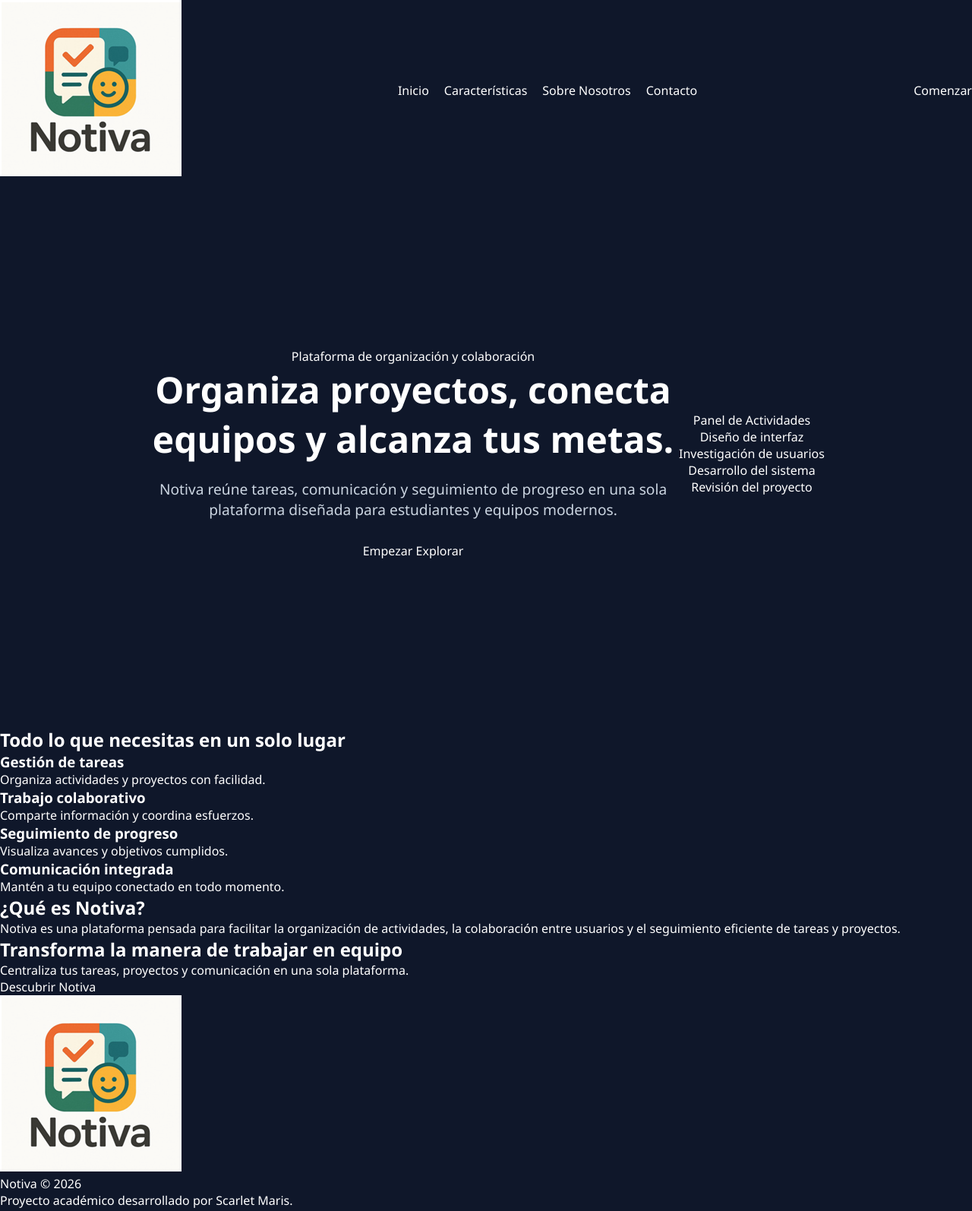
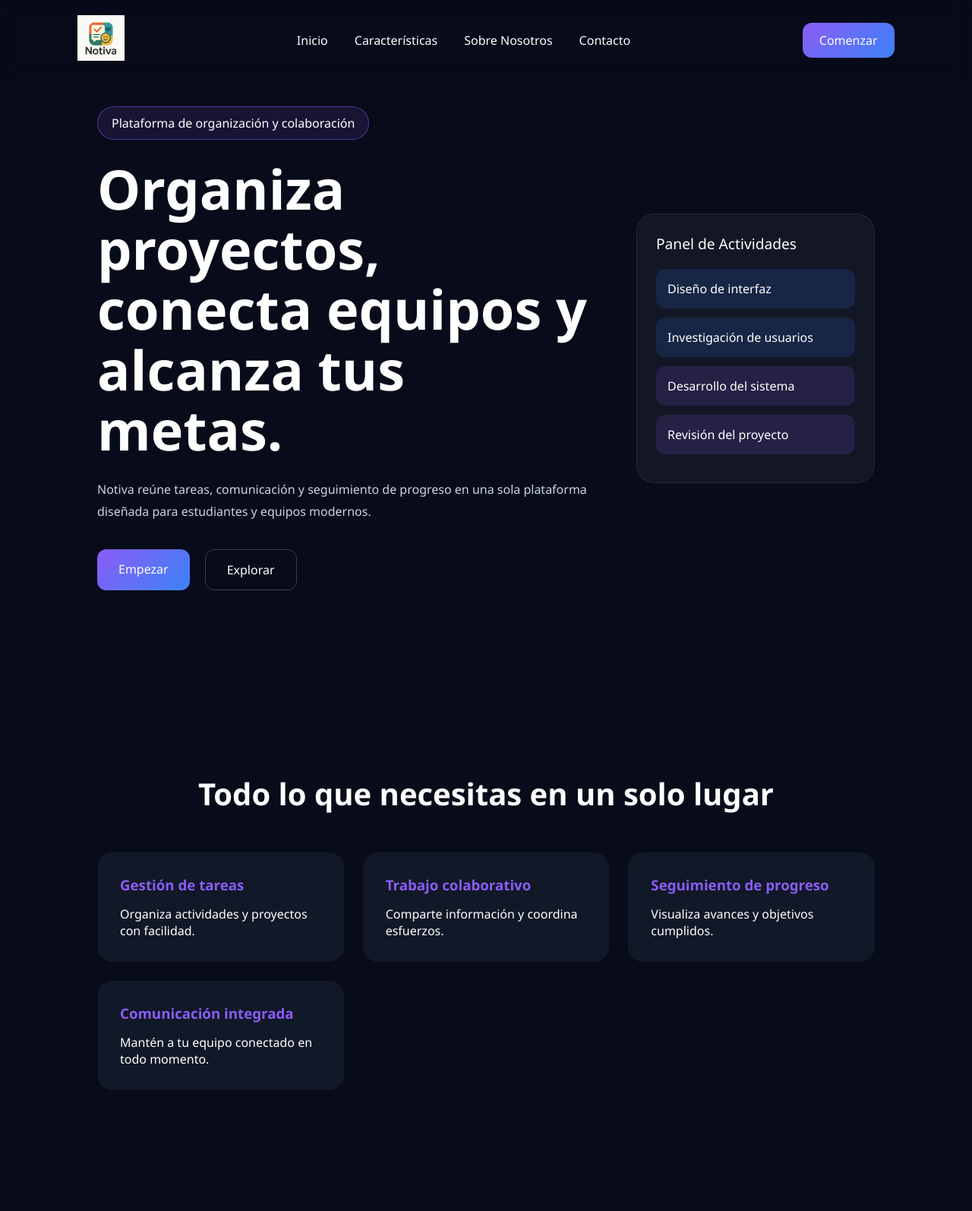
Before and after one commit to 26628463/notiva-landing-page, a plain HTML site: page index.html in a window 1280 px wide. Shown: the top 1594 px of the page at 76% size. Drawn offline with Linux system fonts and the light colour scheme.

Commit message:
Update style.css

```diff
--- a/style.css
+++ b/style.css
@@ -2,71 +2,255 @@
     margin:0;
     padding:0;
     box-sizing:border-box;
-    font-family:Segoe UI, sans-serif;
+}
+
+html{
+    scroll-behavior:smooth;
 }
 
 body{
-    background:#0f172a;
+    font-family:'Segoe UI',sans-serif;
+    background:#070b1a;
     color:white;
 }
 
-header{
-    padding:20px 10%;
-}
+/* NAVBAR */
 
-nav{
+.navbar{
+    position:fixed;
+    width:100%;
+    top:0;
     display:flex;
     justify-content:space-between;
     align-items:center;
+    padding:20px 8%;
+    backdrop-filter:blur(12px);
+    background:rgba(7,11,26,.85);
+    z-index:1000;
 }
 
-.logo{
-    color:#60a5fa;
+.logo img{
+    height:60px;
 }
 
-ul{
+.menu{
     display:flex;
     list-style:none;
+    gap:35px;
+}
+
+.menu a{
+    text-decoration:none;
+    color:white;
+    transition:.3s;
+}
+
+.menu a:hover{
+    color:#8b5cf6;
+}
+
+.btn-nav{
+    text-decoration:none;
+    color:white;
+    background:linear-gradient(135deg,#8b5cf6,#3b82f6);
+    padding:12px 22px;
+    border-radius:12px;
+}
+
+/* HERO */
+
+.hero{
+    min-height:100vh;
+    display:flex;
+    justify-content:space-between;
+    align-items:center;
+    padding:140px 10%;
+    gap:60px;
+}
+
+.hero-content{
+    max-width:650px;
+}
+
+.tag{
+    display:inline-block;
+    padding:10px 18px;
+    border:1px solid rgba(139,92,246,.5);
+    border-radius:30px;
+    background:rgba(139,92,246,.12);
+    margin-bottom:25px;
+}
+
+.hero h1{
+    font-size:4.5rem;
+    line-height:1.1;
+    margin-bottom:25px;
+}
+
+.hero p{
+    color:#cbd5e1;
+    line-height:1.8;
+    margin-bottom:35px;
+}
+
+.hero-buttons{
+    display:flex;
     gap:20px;
 }
 
-a{
+.btn-primary{
+    text-decoration:none;
     color:white;
-    text-decoration:none;
+    background:linear-gradient(135deg,#8b5cf6,#3b82f6);
+    padding:15px 28px;
+    border-radius:12px;
 }
 
-.hero{
-    min-height:90vh;
-    display:flex;
-    justify-content:center;
-    align-items:center;
-    text-align:center;
-    padding:20px;
+.btn-secondary{
+    text-decoration:none;
+    color:white;
+    border:1px solid #334155;
+    padding:15px 28px;
+    border-radius:12px;
 }
 
-.hero-content{
-    max-width:700px;
+/* DASHBOARD */
+
+.dashboard{
+    width:420px;
+    background:rgba(255,255,255,.05);
+    backdrop-filter:blur(20px);
+    border:1px solid rgba(255,255,255,.08);
+    border-radius:24px;
+    padding:25px;
 }
 
-.hero h1{
-    font-size:3rem;
+.dashboard-header{
     margin-bottom:20px;
+    font-size:1.2rem;
 }
 
-.hero p{
-    font-size:1.2rem;
+.task{
+    padding:15px;
+    margin-bottom:12px;
+    border-radius:12px;
+}
+
+.completed{
+    background:rgba(59,130,246,.15);
+}
+
+.pending{
+    background:rgba(139,92,246,.15);
+}
+
+/* FEATURES */
+
+.features{
+    padding:100px 10%;
+}
+
+.features h2{
+    text-align:center;
+    margin-bottom:50px;
+    font-size:2.5rem;
+}
+
+.cards{
+    display:grid;
+    grid-template-columns:repeat(auto-fit,minmax(250px,1fr));
+    gap:25px;
+}
+
+.card{
+    background:#111827;
+    padding:30px;
+    border-radius:20px;
+    transition:.3s;
+}
+
+.card:hover{
+    transform:translateY(-8px);
+}
+
+.card h3{
+    margin-bottom:15px;
+    color:#8b5cf6;
+}
+
+/* ABOUT */
+
+.about{
+    padding:100px 10%;
+    text-align:center;
+}
+
+.about h2{
+    margin-bottom:25px;
+    font-size:2.5rem;
+}
+
+.about p{
+    max-width:800px;
+    margin:auto;
     color:#cbd5e1;
+    line-height:1.8;
+}
+
+/* CTA */
+
+.cta{
+    margin:100px 10%;
+    padding:60px;
+    text-align:center;
+    border-radius:30px;
+    background:linear-gradient(135deg,#8b5cf6,#3b82f6);
+}
+
+.cta h2{
+    margin-bottom:15px;
+}
+
+.cta p{
     margin-bottom:30px;
 }
 
-.btn{
-    background:#3b82f6;
-    padding:15px 30px;
-    border-radius:30px;
-    display:inline-block;
-    transition:0.3s;
+/* FOOTER */
+
+footer{
+    text-align:center;
+    padding:60px 20px;
+    border-top:1px solid #1e293b;
 }
 
-.btn:hover{
-    transform:scale(1.05);
+footer img{
+    height:70px;
+    margin-bottom:15px;
 }
+
+footer p{
+    color:#94a3b8;
+    margin-top:10px;
+}
+
+/* RESPONSIVE */
+
+@media(max-width:900px){
+
+    .hero{
+        flex-direction:column;
+        text-align:center;
+    }
+
+    .hero h1{
+        font-size:3rem;
+    }
+
+    .dashboard{
+        width:100%;
+    }
+
+    .menu{
+        display:none;
+    }
+}
```
